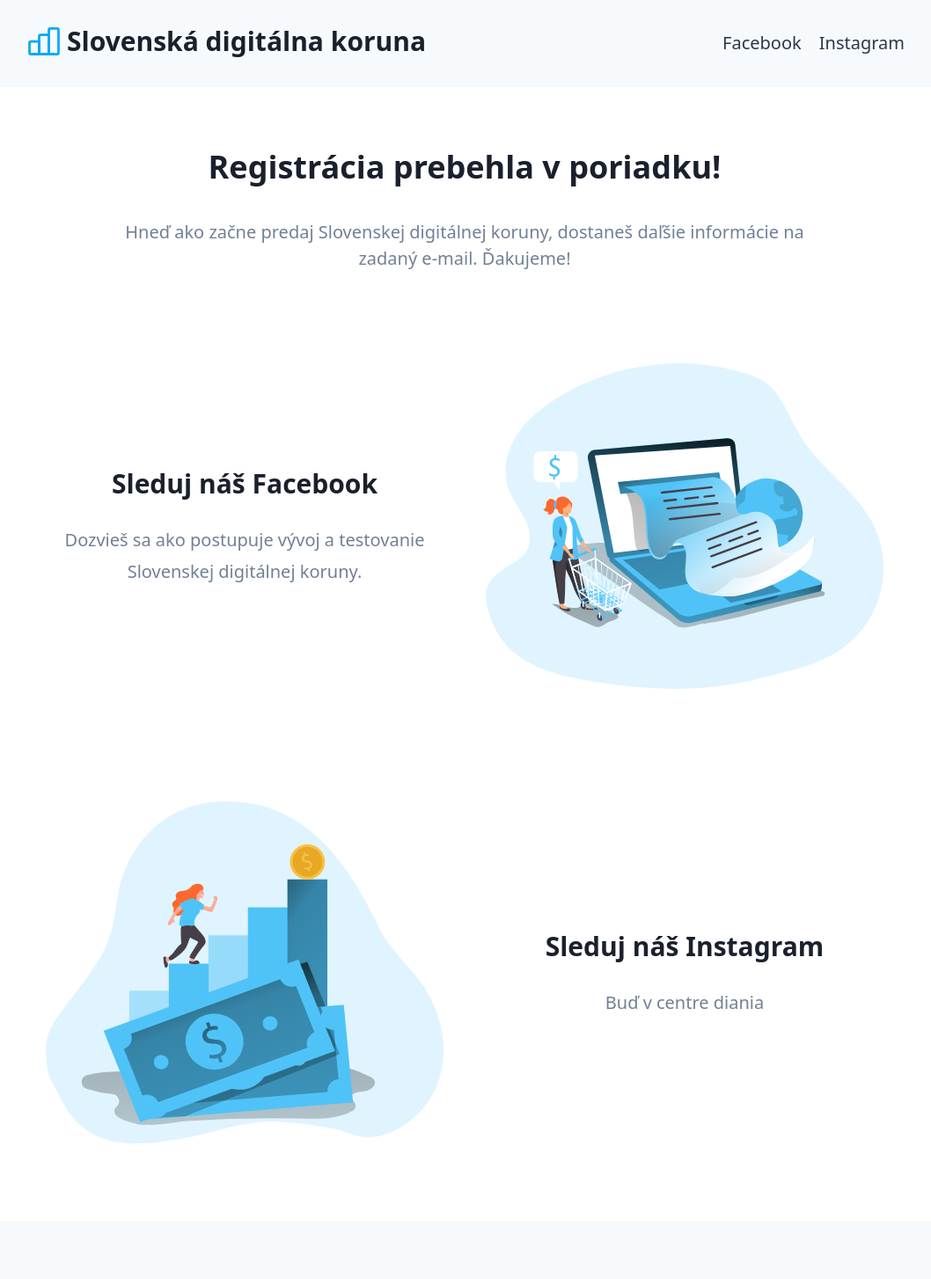
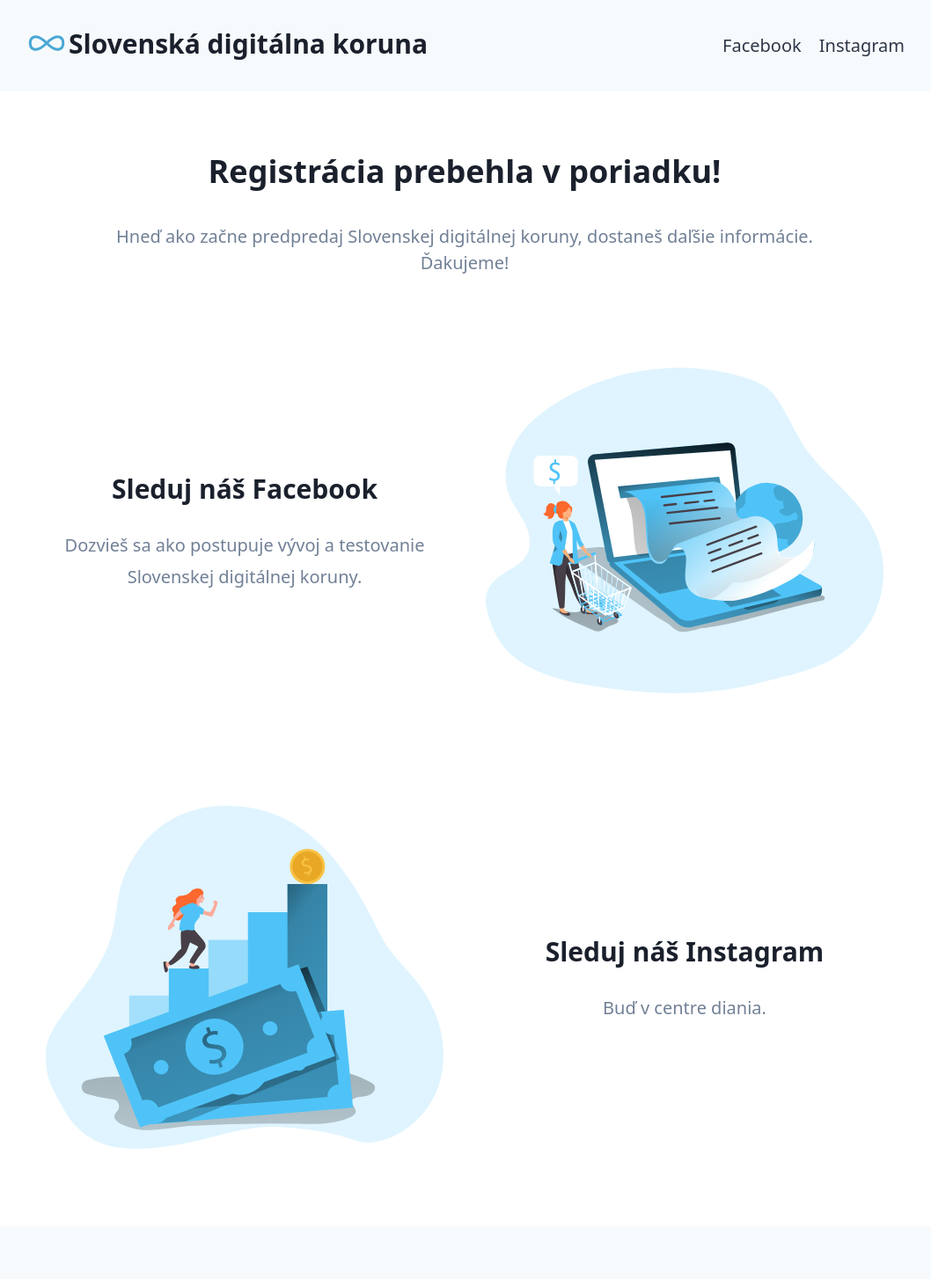
Before and after one commit to lengyelluk/landing-page, a Next.js app: page /success in a window 1280 px wide. Shown: the top 1454 px of the page at 88% size, without its empty margins (112-1170 px from the left). Built offline with nearby package versions, Linux system fonts and the light colour scheme.

Commit message:
annotation added, started to work on logo

```diff
--- a/src/annotation/LeftAnnotation.tsx
+++ b/src/annotation/LeftAnnotation.tsx
@@ -6,11 +6,7 @@ type ILeftAnnotationProps = {
 
 const LeftAnnotation = (props: ILeftAnnotationProps) => (
   <div className="text-left">
-    <div className="mt-8 text-sm">
-      <div>Zdroje</div>
-      <div>{props.order} <a href={props.link} target='_blank'>{props.text}</a></div>
-    </div>
-
+      <div className="text-sm underline">{props.order} - <a href={props.link} target='_blank'>{props.text}</a></div>
     <style jsx>
       {`
         .navbar :global(li) {
--- a/src/templates/Annotation.tsx
+++ b/src/templates/Annotation.tsx
@@ -3,7 +3,12 @@ import { Section } from '../layout/Section';
 
 const Annotation = () => (
     <Section>
-      <LeftAnnotation order="1" text="text" link="link"/>
+      <div className="pb-1">Zdroje:</div>
+        <LeftAnnotation order="1" text="text o tom kolko penazi zozerie inflacia" link="link"/>
+        <LeftAnnotation order="2" text="Rada guvernérov ECB" link="https://www.ecb.europa.eu/ecb/orga/decisions/govc/html/index.sk.html" />
+        <LeftAnnotation order="3" text="Rotácie hlasovacích práv v Rade guvernérov" link="https://www.ecb.europa.eu/explainers/tell-me-more/html/voting-rotation.sk.html" />
+        <LeftAnnotation order="4" text="Should the ECB publish its minutes?" link="https://voxeu.org/article/should-ecb-minutes-be-published" />
+        <LeftAnnotation order="5" text="Krajiny eurozóny" link="https://europa.eu/european-union/about-eu/euro/which-countries-use-euro_sk" />
     </Section>
 );
 
--- a/src/templates/Logo.tsx
+++ b/src/templates/Logo.tsx
@@ -4,15 +4,8 @@ type ILogoProps = {
   xl?: boolean;
 };
 
-const Logo = (props: ILogoProps) => {
-  const size = props.xl ? '44' : '32';
-  const fontStyle = props.xl
-    ? 'font-semibold text-3xl'
-    : 'font-semibold text-xl';
-
-  return (
-    <span className={`text-gray-900 inline-flex items-center ${fontStyle}`}>
-      <svg
+/*
+<svg
         className="text-primary-500 stroke-current mr-1"
         xmlns="http://www.w3.org/2000/svg"
         width={size}
@@ -28,8 +21,20 @@ const Logo = (props: ILogoProps) => {
         <rect x="9" y="8" width="6" height="12" rx="1" />
         <rect x="15" y="4" width="6" height="16" rx="1" />
         <path d="M4 20h14" />
-      </svg>
+      </svg>*/
 
+
+const Logo = (props: ILogoProps) => {
+  const size = props.xl ? '44' : '32';
+  const fontStyle = props.xl
+    ? 'font-semibold text-3xl'
+    : 'font-semibold text-xl';
+
+  return (
+    <span className={`text-gray-900 inline-flex items-center ${fontStyle}`}>
+      <svg height="50" viewBox="0 0 200 200">
+      <path fill="none" stroke="#4AA8D5" strokeWidth="12" d="M100,100 C200,0 200,200 100,100 C0,0 0,200 100,100z" />
+</svg>
       {AppConfig.site_name}
     </span>
   );
--- a/src/templates/VerticalFeatureDuplicate.tsx
+++ b/src/templates/VerticalFeatureDuplicate.tsx
@@ -4,7 +4,7 @@ import { Section } from '../layout/Section';
 const VerticalFeatureDuplicate = () => (
   <Section
     title="Tvoj email už máme!"
-    description="Hneď ako začne predaj Slovenskej digitálnej koruny, dostaneš daľšie informácie. Ďakujeme!"
+    description="Hneď ako začne predpredaj Slovenskej digitálnej koruny, dostaneš daľšie informácie. Ďakujeme!"
   >
     <VerticalFeatureRow
       title="Sleduj náš Facebook"
--- a/src/templates/VerticalFeatureSuccess.tsx
+++ b/src/templates/VerticalFeatureSuccess.tsx
@@ -4,7 +4,7 @@ import { Section } from '../layout/Section';
 const VerticalFeatureSuccess = () => (
   <Section
     title="Registrácia prebehla v poriadku!"
-    description="Hneď ako začne predaj Slovenskej digitálnej koruny, dostaneš daľšie informácie na zadaný e-mail. Ďakujeme!"
+    description="Hneď ako začne predpredaj Slovenskej digitálnej koruny, dostaneš daľšie informácie. Ďakujeme!"
   >
     <VerticalFeatureRow
       title="Sleduj náš Facebook"
@@ -14,7 +14,7 @@ const VerticalFeatureSuccess = () => (
     />
     <VerticalFeatureRow
       title="Sleduj náš Instagram"
-      description="Buď v centre diania"
+      description="Buď v centre diania."
       image="/assets/images/feature2.svg"
       imageAlt="Second feature alt text"
       reverse
--- a/src/templates/VerticalFeatures.tsx
+++ b/src/templates/VerticalFeatures.tsx
@@ -12,16 +12,17 @@ const VerticalFeatures = () => (
     <VerticalFeatureRow
       title="Európska centrálna banka (ECB)"
       description="O tom, akú hodnotu bude mať 1 euro nerozhoduje trh, tak ako o Vašej mzde,
-      ale Rada guvernérov Európskej centrálnej banky (ECB)². O menovej politike  eurozóny, a teda aj o hodnote euromince, rozhoduje Šesť členov Výkonnej rady a guvernéri národných centrálnych bánk 19 krajín, hlasovaním.
+      ale Rada guvernérov Európskej centrálnej banky (ECB)². O menovej politike  eurozóny, a teda aj o hodnote euromince,
+      rozhoduje Šesť členov Výkonnej rady a guvernéri národných centrálnych bánk 19 krajín, hlasovaním³.
       Guvernéri sa pri hlasovani rozhodujú podľa odporúčaní a modelov, ktoré vypracovalo 3500 odborníkov ECB."
       image="/assets/images/feature.svg"
       imageAlt="First feature alt text"
     />
     <VerticalFeatureRow
       title="Spoločná menová politika?"
-      description="Nikoho ale neprekvapí, že všetky krajiny hája svoje individuálne záujmy a nehlasujú podľa odporúčaní odborníkov.
-      Je samozrejmé, že bohaté krajiny ako Nemecko chcú chrániť svoje úspory. Už menej zrejmé je, že zadĺženým južanským štátom vyhovuje pokles hodnoty spoločnej európskej meny.
-      S klesajúcou hodnotou eura sa znižujú ich (nesplatiteľné) dlhy bez toho, aby si občania v týchto krajinách museli utiahnuť opasky.
+      description="Nikoho ale neprekvapí, že všetky krajiny hája svoje individuálne záujmy a guvernéri (pravdepodobne) nehlasujú podľa odporúčaní odborníkov (hlasovanie je tajné)⁴.
+      Je ale samozrejmé, že bohaté krajiny ako Nemecko chcú chrániť svoje úspory. Už menej zrejmé je, že zadĺženým južanským štátom vyhovuje pokles
+      hodnoty spoločnej európskej meny. S klesajúcou hodnotou eura sa znižujú ich (nesplatiteľné) dlhy bez toho, aby si občania v týchto krajinách museli utiahnuť opasky.
       Hlasovanie je založené na základe protichodných ekonomických a politických záujmov krajín a osobných ambícií samotných guvernérov.
       Jednoducho povedané, cena peňazí nie je výsledkom snahy o najlepšie možné riešenie."
       image="/assets/images/feature2.svg"
@@ -32,7 +33,7 @@ const VerticalFeatures = () => (
       title="Slovensko, euro a Slovenská digitálna koruna"
       description="Záujmy 5 miliónov Slovákov sú na chvoste 340 miliónej menovej únie.
       Mnohé vyspelé ekonomiky Európy (Dánsko alebo Švédsko) odmietli princíp umelo ovplyvňovanej meny zo zahraničia a chcú chrániť ich občanov pred
-      rozhodnutiami Rady guvernérov ECB. Rovnakú možnosť budú mať aj investori do slovenskej kryptomeny.
+      rozhodnutiami Rady guvernérov ECB⁵. Rovnakú možnosť budú mať aj investori do slovenskej kryptomeny.
       Ponuka Slovenských digitálnych korún je konečná, nebude možné aby novovytvorené (vytlačené) peniaze znížili hodnotu Vašich príjmov alebo úspor.
       Naopak, rastúci dopyt bude viesť k rastu hodnoty Vašich investícii.
       Ceny kryptomien sa rovnako ako Vaša mzda odvíja od trhového mechanizmu dopytu a ponuky.
```
